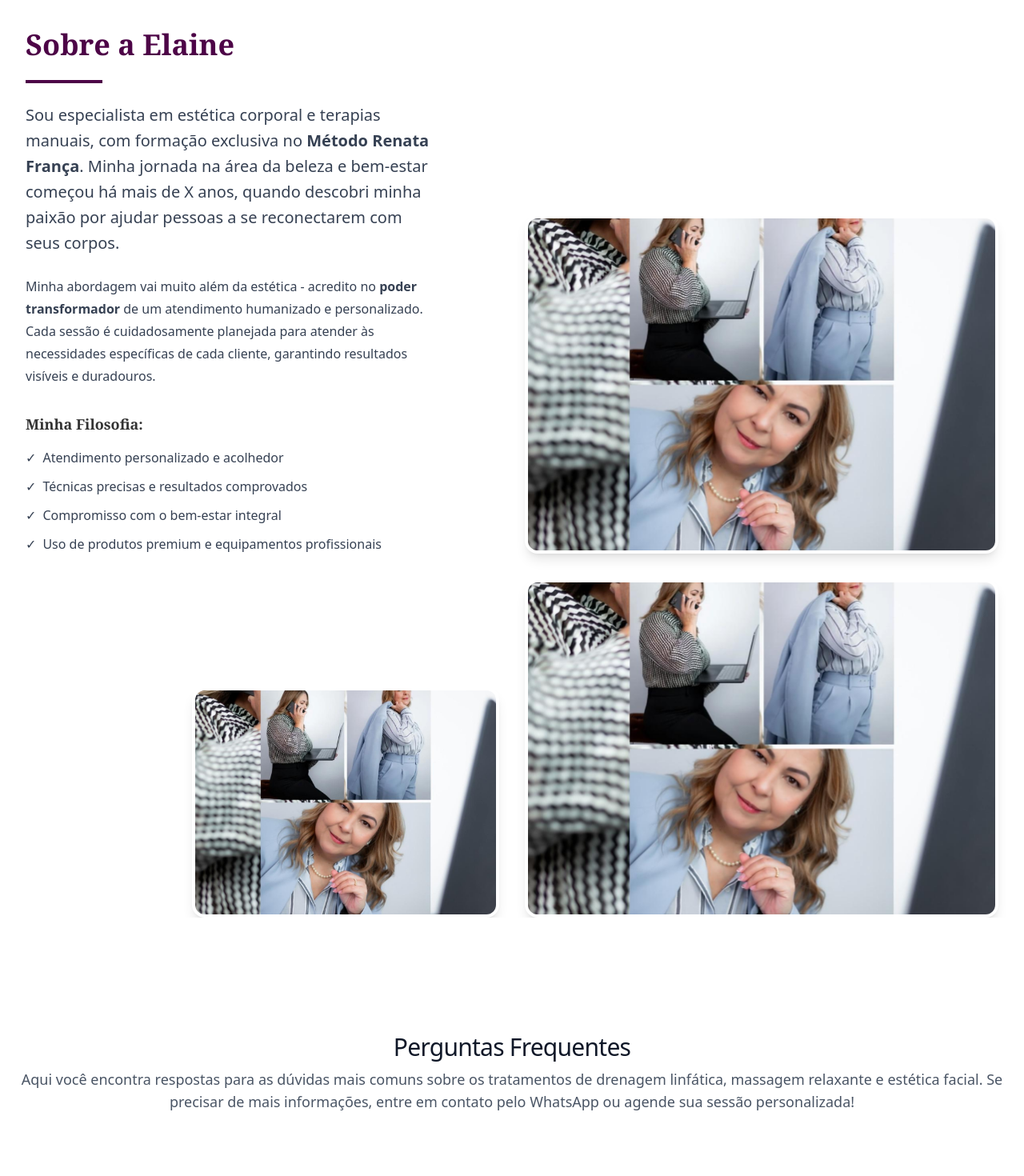
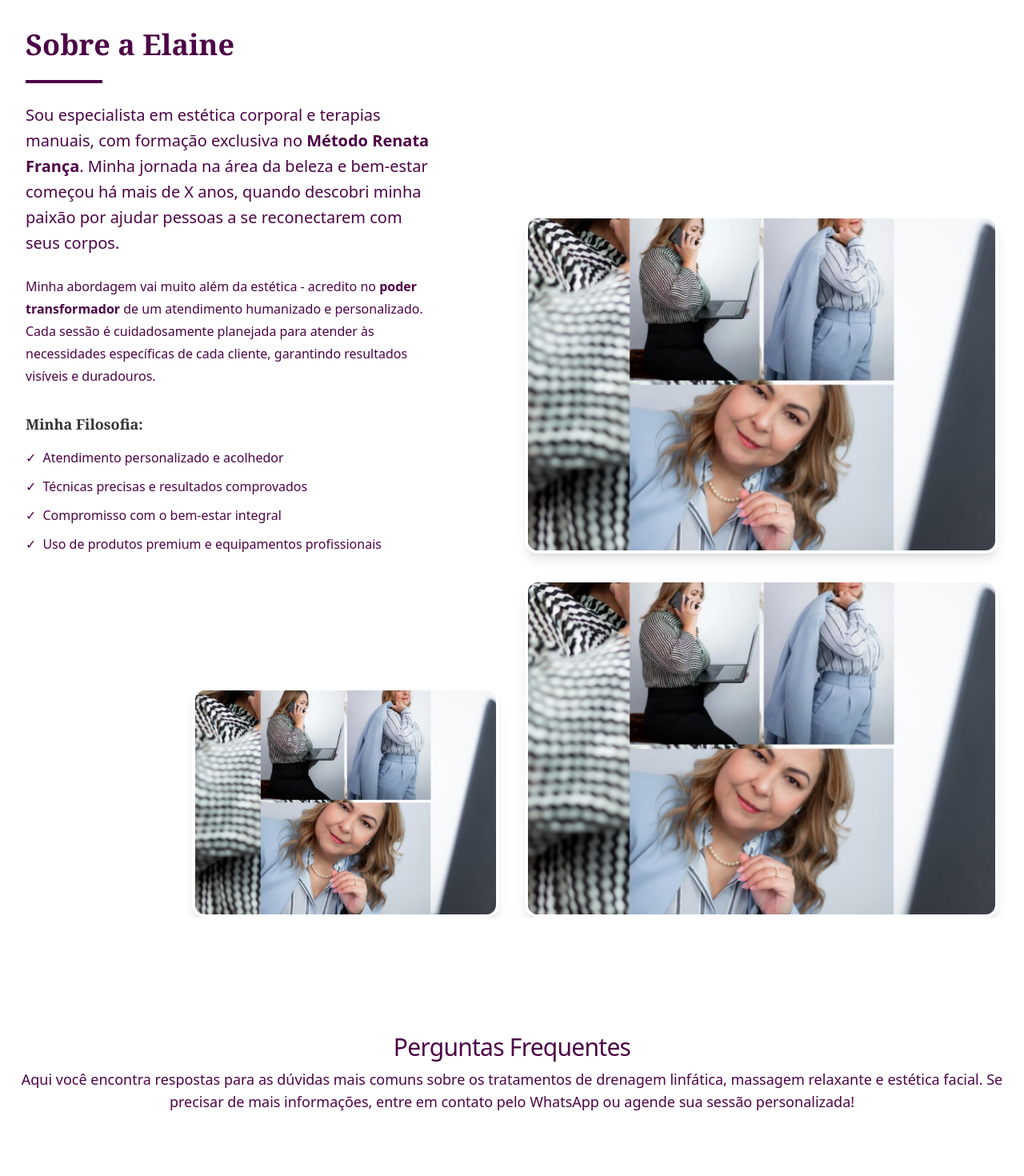
Before and after one commit to fabriciocunhauk/elaine-estetica-corporal, a Next.js app: page / in a window 1280 px wide. Shown: the part 2080-3550 px from the top of the page at 80% size. Built offline with nearby package versions, Linux system fonts and the light colour scheme.

Commit message:
style fixes

```diff
--- a/app/components/About.tsx
+++ b/app/components/About.tsx
@@ -17,7 +17,7 @@ export default function About() {
               <div className="w-24 h-1 bg-purple-primary my-4 sm:my-6"></div>
             </div>
 
-            <p className="mt-6 text-lg sm:text-xl/8 text-gray-700">
+            <p className="mt-6 text-lg sm:text-xl/8 text-purple-primary">
               Sou especialista em estética corporal e terapias manuais, com
               formação exclusiva no <strong>Método Renata França</strong>. Minha
               jornada na área da beleza e bem-estar começou há mais de X anos,
@@ -25,7 +25,7 @@ export default function About() {
               com seus corpos.
             </p>
 
-            <p className="mt-6 text-base/7 text-gray-700">
+            <p className="mt-6 text-base/7 text-purple-primary">
               Minha abordagem vai muito além da estética - acredito no{" "}
               <strong>poder transformador</strong> de um atendimento humanizado
               e personalizado. Cada sessão é cuidadosamente planejada para
@@ -37,7 +37,7 @@ export default function About() {
               <h3 className="font-serif font-semibold text-primary text-lg">
                 Minha Filosofia:
               </h3>
-              <ul className="space-y-3 text-gray-700">
+              <ul className="space-y-3 text-purple-primary">
                 <li className="flex items-start">
                   <span className="text-primary mr-2">✓</span>
                   <span>Atendimento personalizado e acolhedor</span>
--- a/app/components/Reviews.tsx
+++ b/app/components/Reviews.tsx
@@ -153,14 +153,14 @@ function Review({
       style={{ animationDelay }}
       {...props}
     >
-      <blockquote className="text-gray-900">
+      <blockquote className="text-purple-primary">
         <StarRating rating={rating} />
         <p className="mt-4 text-lg/6 font-semibold before:content-['“'] after:content-['”']">
           {title}
         </p>
         <p className="mt-3 text-base/7">{body}</p>
       </blockquote>
-      <figcaption className="mt-3 text-sm text-gray-600 before:content-['–_']">
+      <figcaption className="mt-3 text-sm text-purple-primary before:content-['–_']">
         {author}
       </figcaption>
     </figure>
@@ -285,11 +285,11 @@ export function Reviews() {
       <Container>
         <h2
           id="reviews-title"
-          className="text-3xl font-medium tracking-tight text-gray-900 sm:text-center"
+          className="text-3xl font-medium tracking-tight text-purple-primary sm:text-center"
         >
           Perguntas Frequentes
         </h2>
-        <p className="mt-2 text-lg text-gray-600 sm:text-center">
+        <p className="mt-2 text-lg text-purple-primary sm:text-center">
           Aqui você encontra respostas para as dúvidas mais comuns sobre os
           tratamentos de drenagem linfática, massagem relaxante e estética
           facial. Se precisar de mais informações, entre em contato pelo
```
